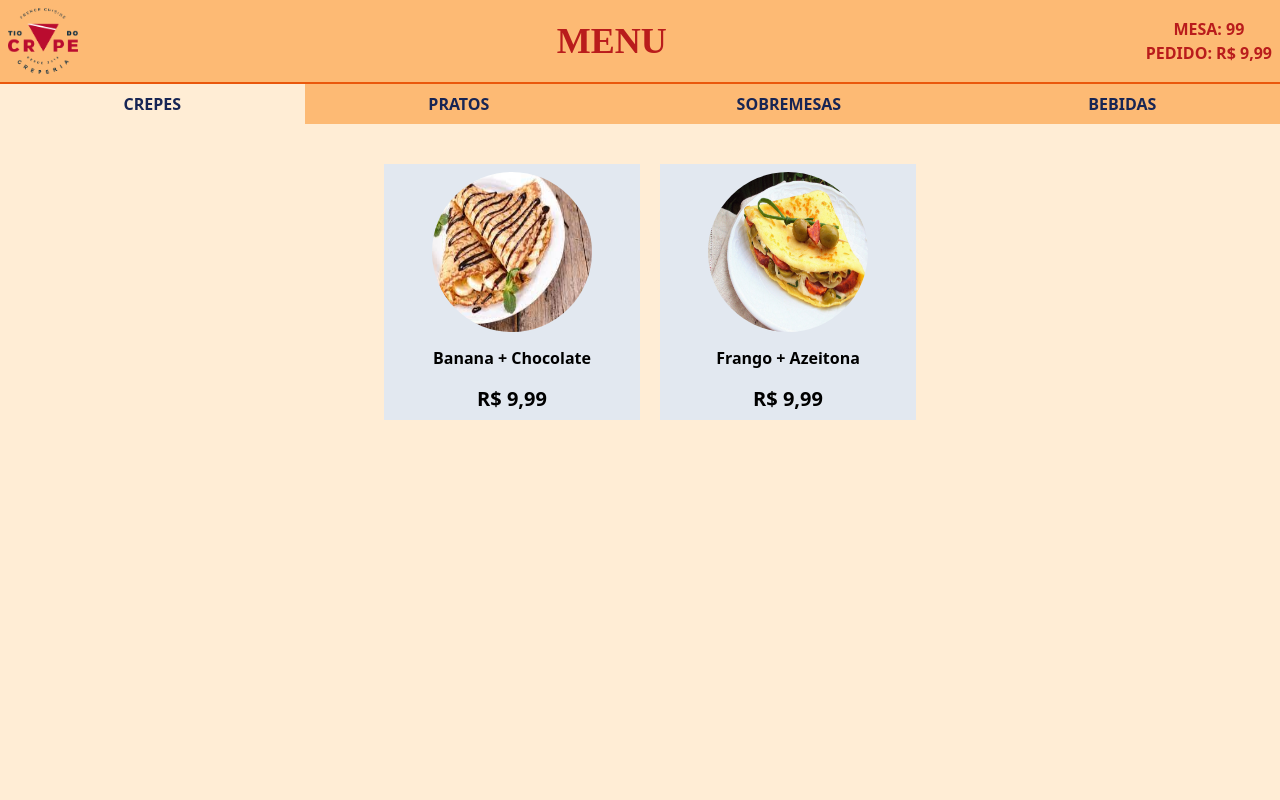
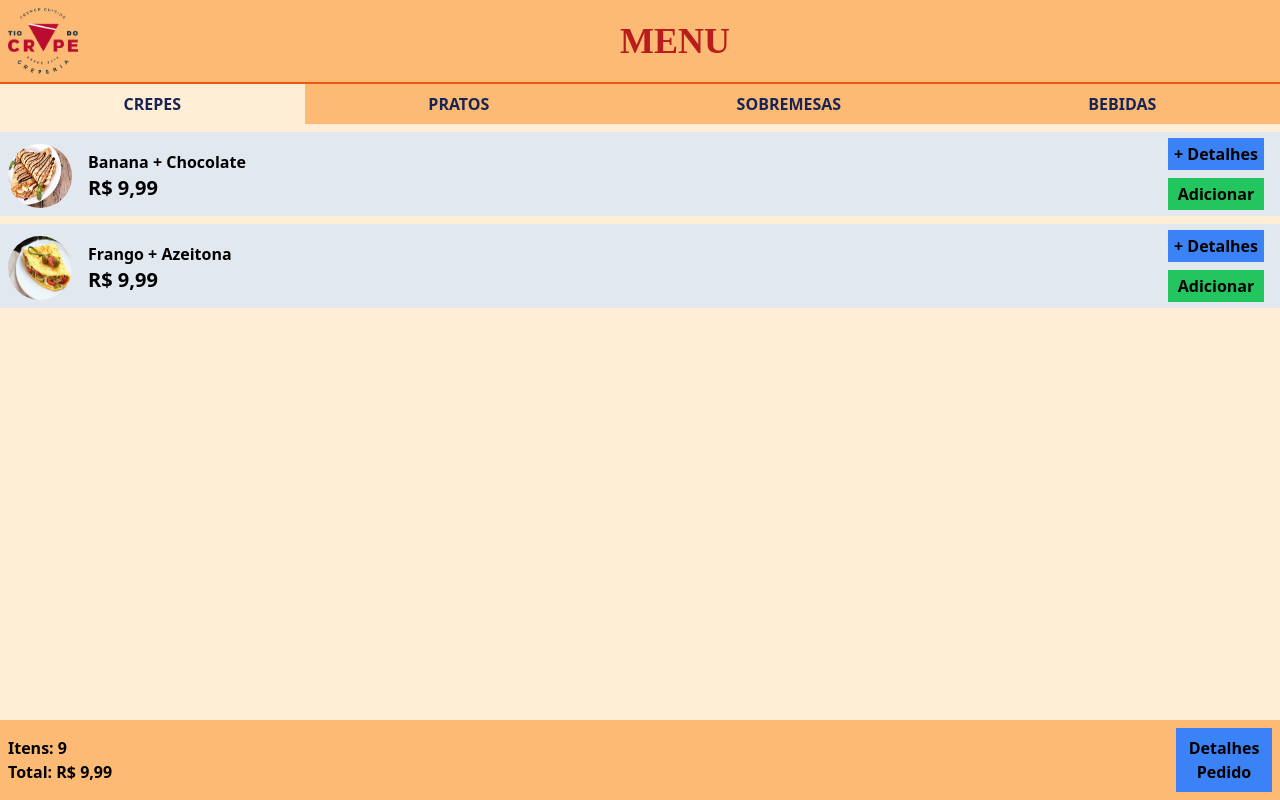
Before and after one commit to OsmairS3t/webtcmenu, a Next.js app: page / in a window 1280 px wide. Built offline with nearby package versions, Linux system fonts and the light colour scheme.

Commit message:
Updated at 20-04-2023

```diff
--- a/src/pages/index.tsx
+++ b/src/pages/index.tsx
@@ -9,14 +9,11 @@ import crepe02 from '../assets/crepe02.jpeg';
 export default function Home() {
 
   return (
-    <main className="flex-col min-h-screen bg-orange-100">
+    <main className="flex flex-col justify-between min-h-screen bg-orange-100">
+      <div>
         <div className='bg-orange-300 flex items-center justify-start flex-wrap h-15 p-2 border-b-2 border-orange-600'>
           <div><Image src={logo} height={70} width={70} alt='' /></div>
           <div className="flex-grow font-bold text-center text-red-700 text-4xl font-irish">MENU</div>
-        <div className='flex-col w-25 justify-items-center'>
-          <div className='text-red-700 font-bold'>MESA: 99</div>
-          <div className='text-red-700 font-bold'>PEDIDO: R$ 9,99</div>
-        </div>
         </div>
 
         <div className='flex justify-between'>
@@ -26,19 +23,45 @@ export default function Home() {
           <div className='flex-grow p-2 bg-orange-300 font-bold text-center text-blue-950'>BEBIDAS</div>
         </div>
 
-      <div className='flex flex-wrap justify-center'>
-        <div className='flex flex-col justify-around items-center mt-10 ml-5 w-64 h-64 bg-slate-200'>
-          <Image src={crepe01} alt='Crepe' className='w-40 h-40 rounded-full' />
-          <div className='font-bold text-xm text-center'>Banana + Chocolate</div>
-          <div className='font-bold text-xl text-center'>R$ 9,99</div>
+        <div className='flex flex-col mb-2'>
+          <div className='flex justify-between bg-slate-200 mt-2'>
+            <div className='flex flex-grow justify-start items-center mt-1 pl-2 h-20'>
+              <Image src={crepe01} alt='Crepe' className='w-16 h-16 rounded-full' />
+              <div className='ml-4'>
+                <div className='font-bold text-xm text-left'>Banana + Chocolate</div>
+                <div className='font-bold text-xl text-left'>R$ 9,99</div>
+              </div>
+            </div>
+            <div className='flex flex-col justify-center w-24 mr-4'>
+              <div className='bg-blue-500 p-1 h-8 mb-1 text-center font-semibold'>+ Detalhes</div>
+              <div className='bg-green-500 p-1 h-8 mt-1 text-center font-semibold'>Adicionar</div>
+            </div>
           </div>
 
-        <div className='flex flex-col justify-around items-center mt-10 ml-5 w-64 h-64 bg-slate-200'>
-          <Image src={crepe02} alt='Crepe' className='w-40 h-40 rounded-full' />
-          <div className='font-bold text-xm text-center'>Frango + Azeitona</div>
-          <div className='font-bold text-xl text-center'>R$ 9,99</div>
+          <div className='flex justify-between bg-slate-200 mt-2'>
+            <div className='flex flex-grow justify-start items-center mt-1 pl-2 h-20'>
+              <Image src={crepe02} alt='Crepe' className='w-16 h-16 rounded-full' />
+              <div className='ml-4'>
+                <div className='font-bold text-xm text-left'>Frango + Azeitona</div>
+                <div className='font-bold text-xl text-left'>R$ 9,99</div>
+              </div>
+            </div>
+            <div className='flex flex-col justify-center w-24 mr-4'>
+              <div className='bg-blue-500 p-1 h-8 mb-1 text-center font-semibold'>+ Detalhes</div>
+              <div className='bg-green-500 p-1 h-8 mt-1 text-center font-semibold'>Adicionar</div>
+            </div>
+          </div>
+        </div>
       </div>
 
+      <div className='flex justify-between items-center bg-orange-300 p-2'>
+        <div className='flex flex-col flex-grow'>
+          <div className='font-bold'>Itens: 9</div>
+          <div className='font-bold'>Total: R$ 9,99</div>
+        </div>
+        <div>
+          <div className='bg-blue-500 w-24 text-center font-bold p-2'>Detalhes Pedido</div>
+        </div>
       </div>
     </main>
   )
```
Lines whose indentation alone changed are shown as unchanged.
